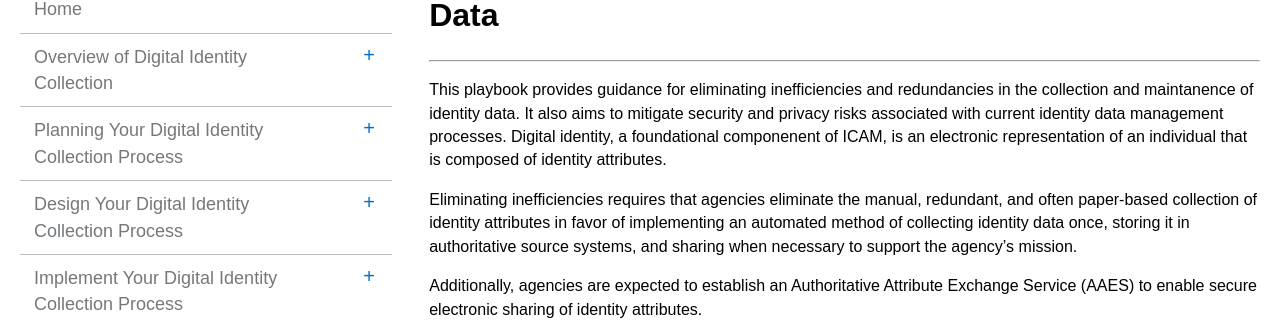
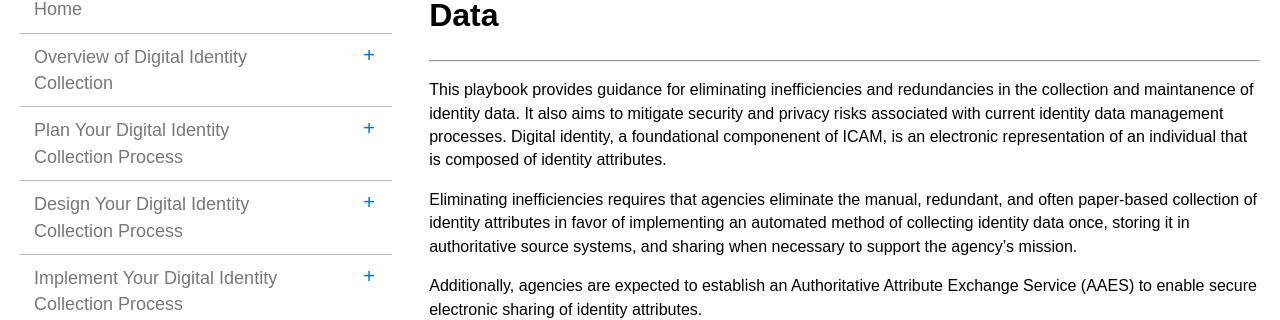
Before and after one commit to bnbuckler/identity-playbook, a Jekyll site: the page built from index.html, in a window 1280 px wide. Shown: the part 214-534 px from the top of the page. Built offline with Jekyll 4.4.1, drawn with Linux system fonts in a browser that asks for light colours.

Commit message:
Update _config.yml

```diff
--- a/_config.yml
+++ b/_config.yml
@@ -50,7 +50,7 @@ navigation:
   internal: true
   coll: true
   collname: overview
-- text: Planning Your Digital Identity Collection Process
+- text: Plan Your Digital Identity Collection Process
   url: plan/index
   internal: true
   coll: true
```
